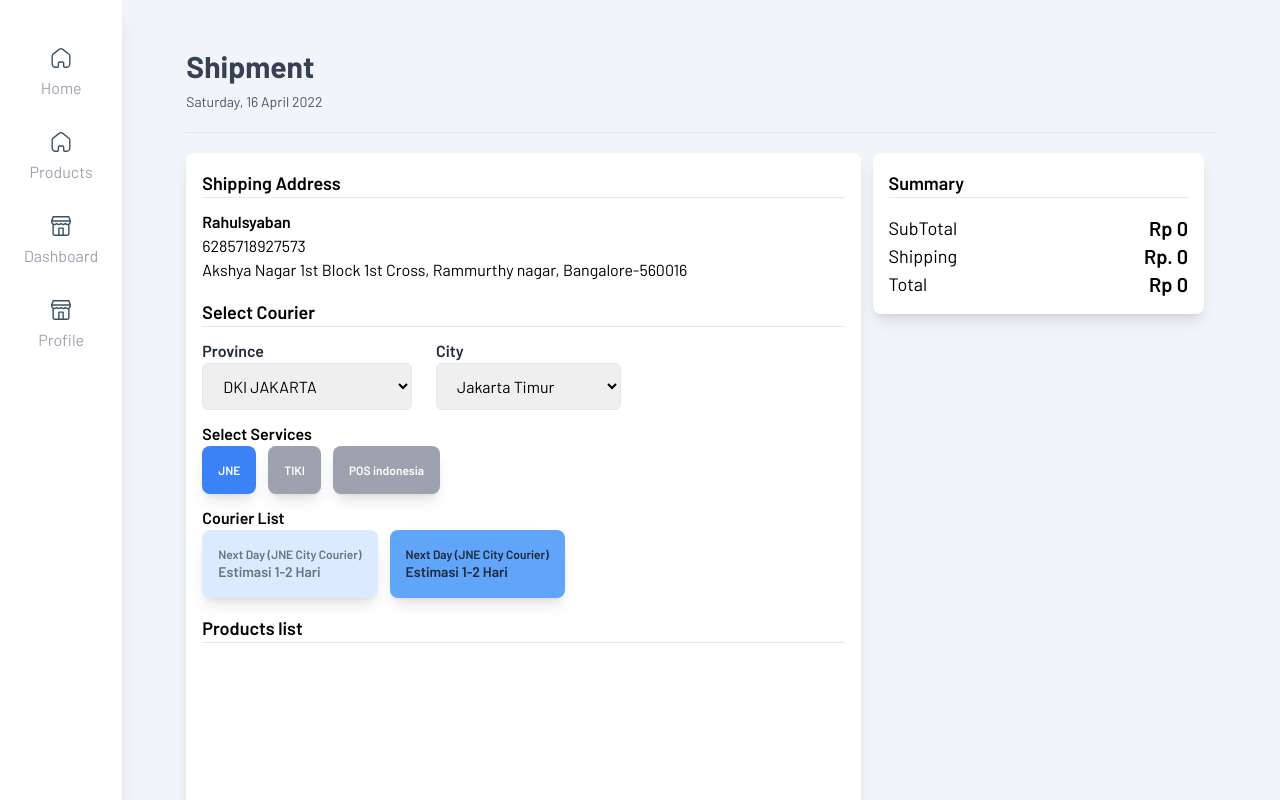
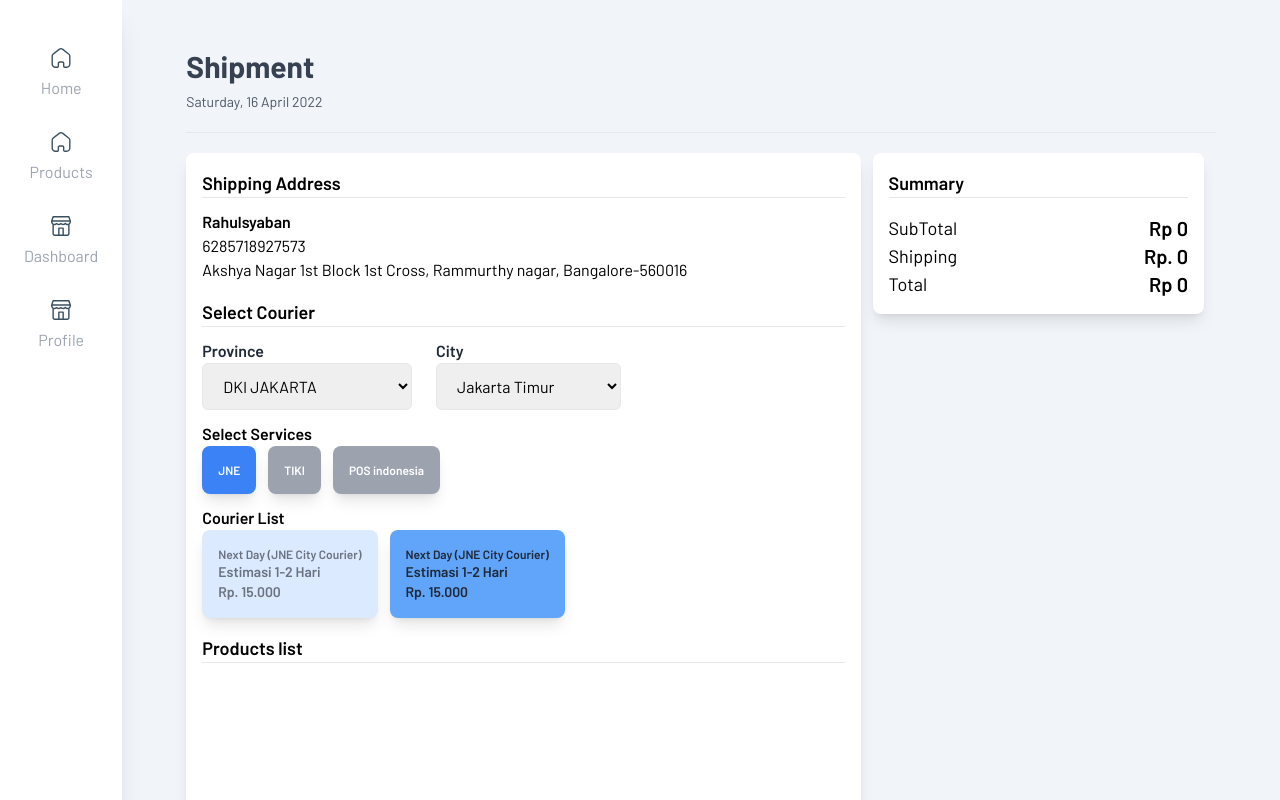
Before and after one commit to rahulsya/posmicro, a React (Create React App) app: page /shipment in a window 1280 px wide. Shown: the top 800 px of the page. Built offline with nearby package versions, Linux system fonts and the light colour scheme.

Commit message:
add detail price courier service

```diff
--- a/src/pages/Shipment/Courier.js
+++ b/src/pages/Shipment/Courier.js
@@ -63,12 +63,14 @@ function Courier() {
             Next Day (JNE City Courier)
           </div>
           <div className="font-semibold">Estimasi 1-2 Hari</div>
+          <div className="font-semibold">Rp. 15.000</div>
         </div>
         <div className="ml-3 cursor-pointer py-4 px-4 text-gray-800 bg-blue-400 shadow-lg rounded-lg text-sm">
           <div className="font-semibold  text-xs">
             Next Day (JNE City Courier)
           </div>
           <div className="font-semibold">Estimasi 1-2 Hari</div>
+          <div className="font-semibold">Rp. 15.000</div>
         </div>
       </div>
     </>
```
